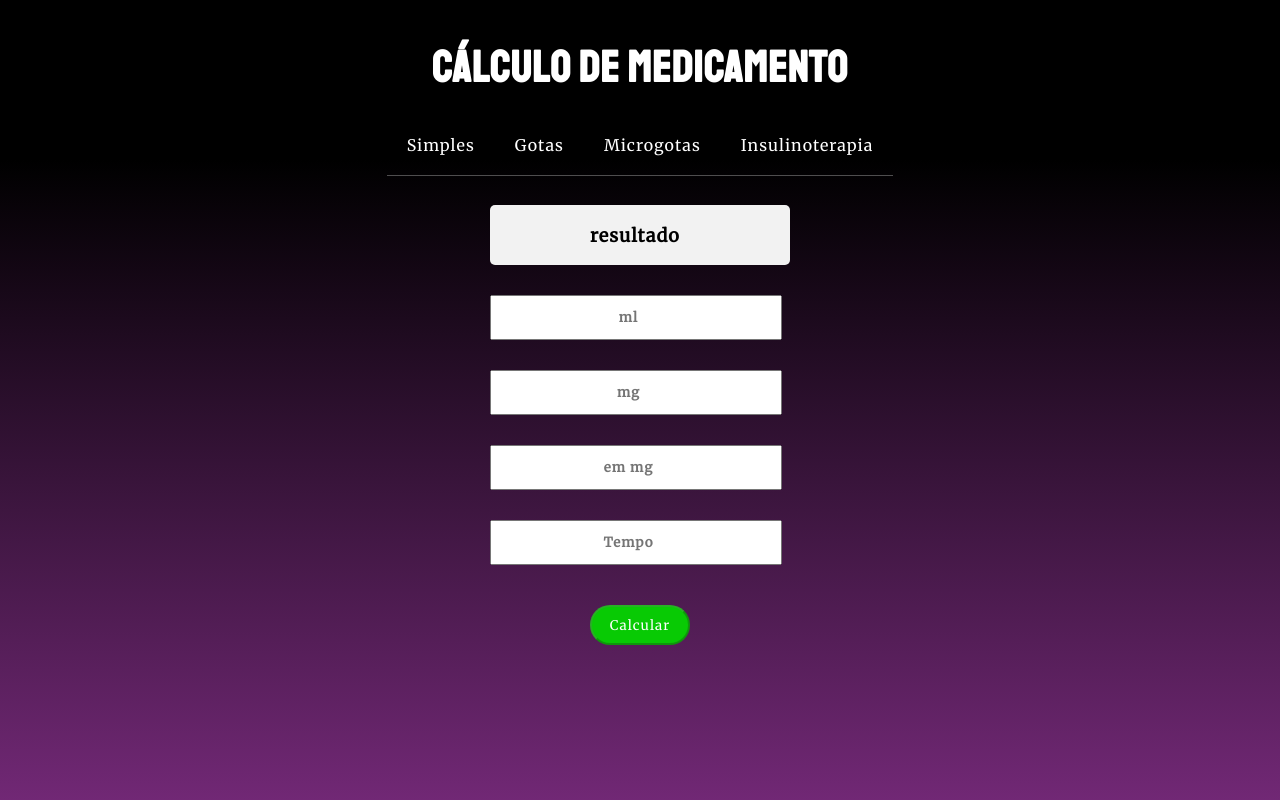
After one commit to LeticiaDeJesus/calculo-medicamento, a Python web app: template templates/index.html in a window 1280 px wide. The commit adds this page. Run offline with Jinja, Linux system fonts and the light colour scheme; the template is opened without the code that fills it, so the values that code supplies are empty.

Commit message:
concluded

```diff
--- a/script.js
+++ b/static/assets/script.js
@@ -1,7 +1,5 @@
-//let visor = document.getElementById('visor');
-let menuMedicamento = document.querySelector('.btn-menu medicamento');
-let btnCalcular = document.querySelector('.btn-calcular');
-let resultado = parseFloat;
+var visor = document.getElementById("visor");
+var resultado = parseFloat;
 
 
 function medicamento() {
@@ -9,40 +7,42 @@ function medicamento() {
     let btn2 = parseFloat( document.getElementsByClassName("btn2")[0].value);
     let btn3 = parseFloat( document.getElementsByClassName("btn3")[0].value);
 
-        resultado = (btn1 * btn3) / btn2;
+        resultado = ((btn1 * btn3) / btn2).toFixed(1);
 
+        visor.innerHTML = resultado + " " + "ml";
 
 }
-        btnCalcular.addEventListener('click', medicamento);
-
 
 function gotejamentoGotas() {
     let btn1 = parseFloat( document.getElementsByClassName("btn1")[0].value);
     const tres = 3;
     let btn4 = parseFloat( document.getElementsByClassName("btn4")[0].value);
 
-        resultado = btn1 / (btn4 * tres);
+        resultado = (btn1 / (btn4 * tres)).toFixed(1);
+
+        visor.innerHTML = resultado + " " + "gotas";
 
 }
-            btnCalcular.addEventListener('click', gotejamentoGotas);
-
 
 function gotejamentoMicroGotas() {
     let btn1 = parseFloat( document.getElementsByClassName("btn1")[0].value);
     let btn4 = parseFloat( document.getElementsByClassName("btn4")[0].value);
 
-        resultado = btn1 / btn4;
+        resultado = (btn1 / btn4).toFixed(1);
+
+        visor.innerHTML = resultado + " " + "microgotas";
+
 
 }
-            btnCalcular.addEventListener('click', gotejamentoMicroGotas);
 
 function insulinoterapia() {
     let btn1 = parseFloat( document.getElementsByClassName("btn1")[0].value);
     let btn2 = parseFloat( document.getElementsByClassName("btn2")[0].value);
     let btn3 = parseFloat( document.getElementsByClassName("btn3")[0].value);
 
-        resultado = (btn1 * btn3) / btn2;
+        resultado = ((btn1 * btn3) / btn2).toFixed(1);
+
+        visor.innerHTML = resultado + " " + "Ul";
 
 
 }
-            btnCalcular.addEventListener('click', insulinoterapia);
--- a/style.css
+++ b/static/assets/style.css
@@ -4,67 +4,78 @@
     margin: 0;
     padding: 0;
     text-decoration: none;
-    box-sizing: none;
+    box-sizing: border-box;
+    letter-spacing: 1px;
+
 
 }
 
 body {
+
     height: 100vh;
     width: 100vw;
-    background-color: #262626;
+    background: linear-gradient(to bottom, #000 20%, #712875 );
 }
 h1 {
     text-align: center;
     padding-top: 40px;
     font-family: 'Staatliches', cursive;
     font-size: 44px;
-    color: #595959;
+    color: #fff;
 }
 
 .calculator {
     display: flex;
     flex-direction: column;
-    gap: 70px;
-    padding-top: 10px;
+    padding-top: 40px;
+    margin: auto;
+    position: relative;
 
 }
 
+
 .menu {
-    position: relative;
+    padding-bottom: 30px;
     display: flex;
     flex-direction: row;
-    justify-content: center;
+    margin: auto;
+
 
 }
 
-.btn-menu {
-     text-align: center;
-     height: 45px ;
-     margin-right: 8px ;
-     margin-top: 30px;
-     font-family: 'Merriweather', serif;
-     font-weight: 700;
-     padding-right: 10px;
-     padding-left: 10px;
-     background-color: #F2F2F2;
-}
+span {
+    padding: 20px;
+    font-family: 'Merriweather', serif;
+    color: #ffffff;
+    border-bottom: 1px solid rgba(255, 255, 255, 0.3);
 
-.btn-menu:hover {
-    background-color: grey;
-    cursor: pointer;
-    color: #fff;
-}
 
-.calculator-med {
-    display: block;
-    margin: 0 auto;
 
 }
 
+span:hover {
+
+    background-color:#fff;
+    color: #712875;
+    cursor: pointer;
+    transform: translateY(10px);
+    transition: 0.3s;
+    border: none;
+    border-radius: 5px;
+}
+
+
+ .calculator-med {
+    display: flex;
+    flex-direction: column;
+    margin: auto;
+    padding-top: 20px;
+
+
+ }
+
  #visor {
-     display: block;
-     margin: 0 auto;
-     text-align: center;
+     display: flex;
      height: 60px;
      border-radius: 5px;
      color: black;
@@ -73,6 +84,10 @@ h1 {
      font-weight: 700;
      border: none;
      background-color: #F2F2F2;
+     width: 300px;
+     text-align: center;
+     padding: 19px 0 0 100px;
+
  }
 
  .btn-calcular {
@@ -86,7 +101,7 @@ h1 {
     color: #fff;
     border-radius: 20px;
     font-family: 'Merriweather', serif;
-    font-weight: 700;
+    font-weight: 500;
  }
  .btn-calcular:hover {
      cursor: pointer;
@@ -97,15 +112,18 @@ h1 {
  .btn1, .btn2, .btn3, .btn4 {
      text-align: center;
      height: 45px ;
-     margin-right: 8px ;
+     margin-right: 8px;
      margin-top: 30px;
      font-family: 'Merriweather', serif;
-     font-weight: 700;
- }
-
- .paragrafo {
-     padding-left: 20px;
-     padding-bottom: 18px;
-     color: #F2F2F2;
+     font-weight: 900;
 
  }
+ @media (max-width: 700px)
+{
+
+   span {
+       font-size: 10px;
+       font-weight: 900;
+
+   }
+}
--- /dev/null
+++ b/templates/index.html
@@ -0,0 +1,44 @@
+<!DOCTYPE html>
+<html lang="pt-BR">
+<head>
+    <meta charset="UTF-8">
+    <meta name="viewport" content="width=device-width, initial-scale=1.0">
+    <title>Cálculo de Medicamento</title>
+    <link rel="stylesheet" href="../static/assets/style.css">
+
+</head>
+<body>
+    <h1>Cálculo de Medicamento</h1>
+
+
+
+    <div class="calculator">
+
+        <div class="menu">
+
+
+            <a href="regraDeTres.html"><span>Simples</span></a>
+            <a href="gotas.html"><span>Gotas</span></a>
+            <a href="microgotas.html"><span>Microgotas</span></a>
+            <a href="insulina.html"><span>Insulinoterapia</span></a>
+
+        </div>
+
+        <div class="calculator-med">
+            <p id="visor">resultado</p>
+
+            <input type="number" placeholder="ml" class="btn1">
+            <input type="number" placeholder="mg" class="btn2">
+            <input type="number" placeholder="em mg" class="btn3">
+            <input type="number" placeholder="Tempo" class="btn4">
+
+            <input type="button" value="Calcular" class="btn-calcular" disabled>
+
+        </div>
+    </div>
+
+
+    <script src="../static/assets/script.js"></script>
+</body>
+
+</html>
```
Also changed, not shown: index.html (deleted, +0 -52 lines), templates/gotas.html (added, +41 -0 lines), templates/insulina.html (added, +41 -0 lines), templates/microgotas.html (added, +41 -0 lines), templates/regraDeTres.html (added, +41 -0 lines).
